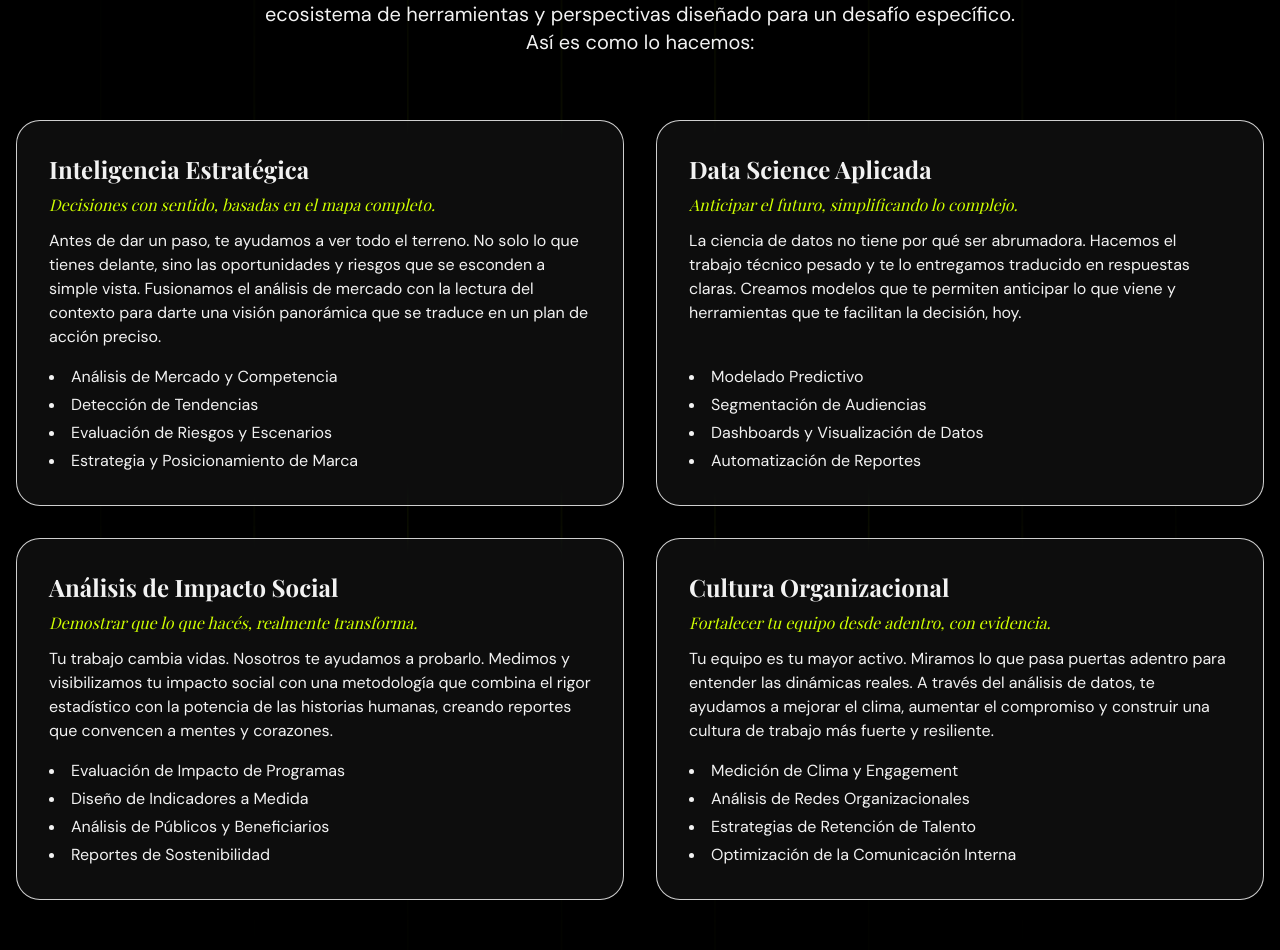
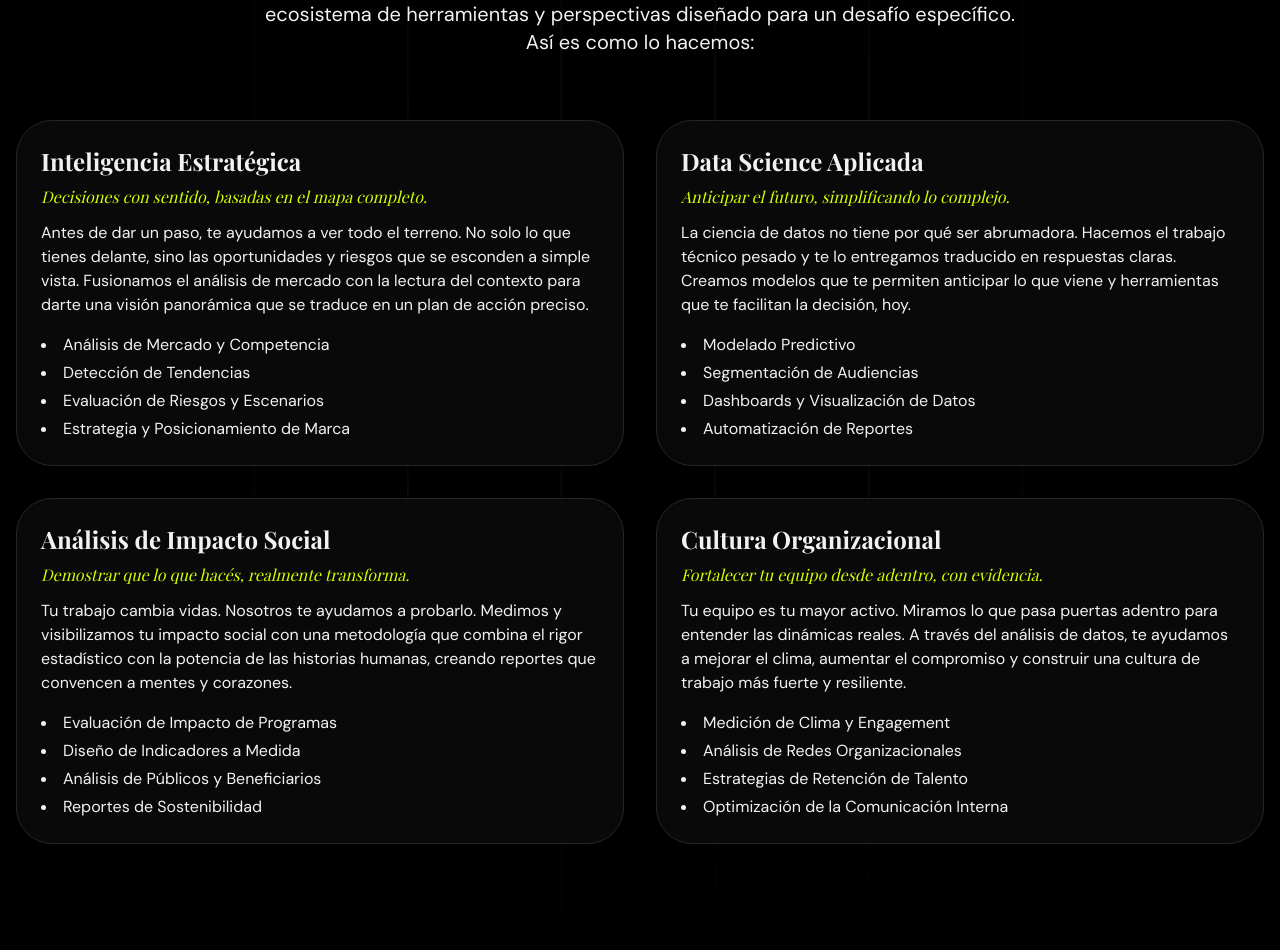
Before and after one commit to MateoNav26/buho-analytics-web, a Next.js app: page / in a window 1280 px wide. Shown: the part 4342-5292 px from the top of the page. Built offline with nearby package versions, Linux system fonts and the light colour scheme; a web font is replaced by a local one.

Commit message:
feat: Styling Services Section

```diff
--- a/components/sections/Services.tsx
+++ b/components/sections/Services.tsx
@@ -46,7 +46,7 @@ export default function Services() {
         {/* Solutions Grid */}
         <div className="grid grid-cols-1 md:grid-cols-2 gap-8">
           {/* Card 1 */}
-          <div className="bg-white/5 backdrop-blur-lg border border-white/80 rounded-3xl p-8 text-white-raw flex flex-col h-full shadow-lg">
+          <div className="bg-neutral-900/40 shadow-lg shadow-black/30 border border-neutral-800 rounded-[2.25rem] p-6 text-white-raw flex flex-col h-full backdrop-blur-sm">
             <h3 className="text-2xl font-bold font-serif mb-2 text-white-raw">Inteligencia Estratégica</h3>
             <p className="font-serif italic text-primary-accent mb-3">Decisiones con sentido, basadas en el mapa completo.</p>
             <p className="mb-4">Antes de dar un paso, te ayudamos a ver todo el terreno. No solo lo que tienes delante, sino las oportunidades y riesgos que se esconden a simple vista. Fusionamos el análisis de mercado con la lectura del contexto para darte una visión panorámica que se traduce en un plan de acción preciso.</p>
@@ -59,7 +59,7 @@ export default function Services() {
           </div>
 
           {/* Card 2 */}
-          <div className="bg-white/5 backdrop-blur-lg border border-white/80 rounded-3xl p-8 text-white-raw flex flex-col h-full shadow-lg">
+          <div className="bg-neutral-900/40 shadow-lg shadow-black/30 border border-neutral-800 rounded-[2.25rem] p-6 text-white-raw flex flex-col h-full backdrop-blur-sm">
             <h3 className="text-2xl font-bold font-serif mb-2 text-white-raw">Data Science Aplicada</h3>
             <p className="font-serif italic text-primary-accent mb-3">Anticipar el futuro, simplificando lo complejo.</p>
             <p className="mb-4">La ciencia de datos no tiene por qué ser abrumadora. Hacemos el trabajo técnico pesado y te lo entregamos traducido en respuestas claras. Creamos modelos que te permiten anticipar lo que viene y herramientas que te facilitan la decisión, hoy.</p>
@@ -72,7 +72,7 @@ export default function Services() {
           </div>
 
           {/* Card 3 */}
-          <div className="bg-white/5 backdrop-blur-lg border border-white/80 rounded-3xl p-8 text-white-raw flex flex-col h-full shadow-lg">
+          <div className="bg-neutral-900/40 shadow-lg shadow-black/30 border border-neutral-800 rounded-[2.25rem] p-6 text-white-raw flex flex-col h-full backdrop-blur-sm">
             <h3 className="text-2xl font-bold font-serif mb-2 text-white-raw">Análisis de Impacto Social</h3>
             <p className="font-serif italic text-primary-accent mb-3">Demostrar que lo que hacés, realmente transforma.</p>
             <p className="mb-4">Tu trabajo cambia vidas. Nosotros te ayudamos a probarlo. Medimos y visibilizamos tu impacto social con una metodología que combina el rigor estadístico con la potencia de las historias humanas, creando reportes que convencen a mentes y corazones.</p>
@@ -85,7 +85,7 @@ export default function Services() {
           </div>
 
           {/* Card 4 */}
-          <div className="bg-white/5 backdrop-blur-lg border border-white/80 rounded-3xl p-8 text-white-raw flex flex-col h-full shadow-lg">
+          <div className="bg-neutral-900/40 shadow-lg shadow-black/30 border border-neutral-800 rounded-[2.25rem] p-6 text-white-raw flex flex-col h-full backdrop-blur-sm">
             <h3 className="text-2xl font-bold font-serif mb-2 text-white-raw">Cultura Organizacional</h3>
             <p className="font-serif italic text-primary-accent mb-3">Fortalecer tu equipo desde adentro, con evidencia.</p>
             <p className="mb-4">Tu equipo es tu mayor activo. Miramos lo que pasa puertas adentro para entender las dinámicas reales. A través del análisis de datos, te ayudamos a mejorar el clima, aumentar el compromiso y construir una cultura de trabajo más fuerte y resiliente.</p>
```
